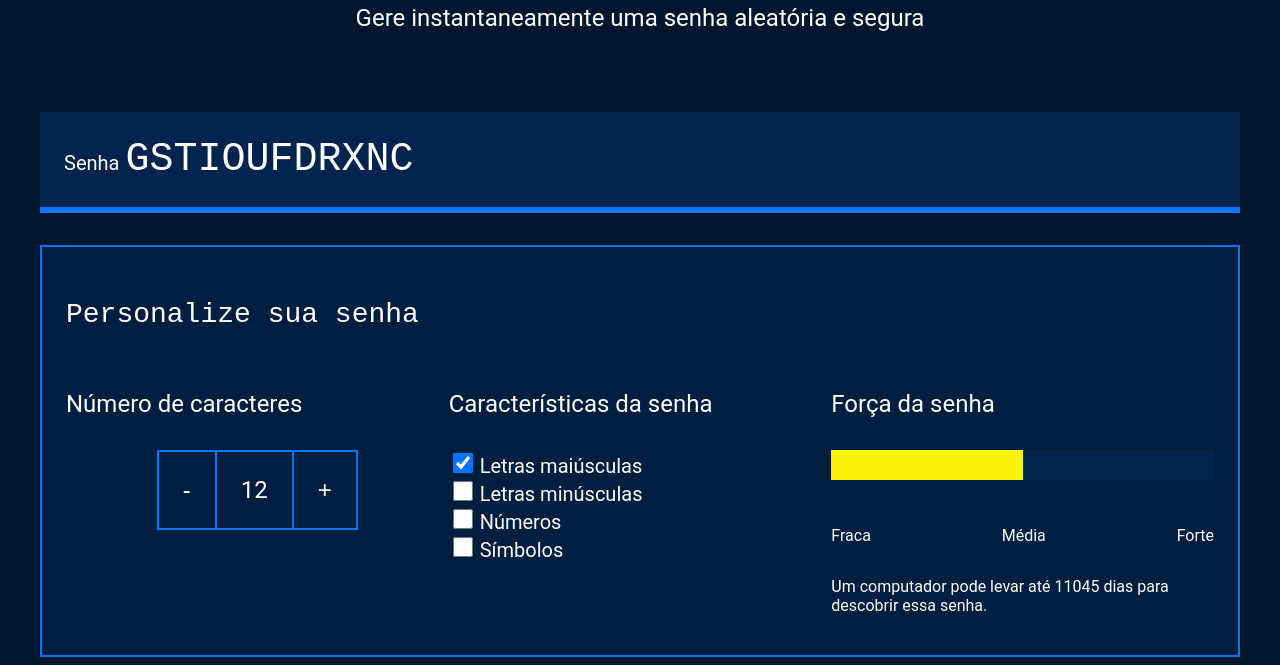
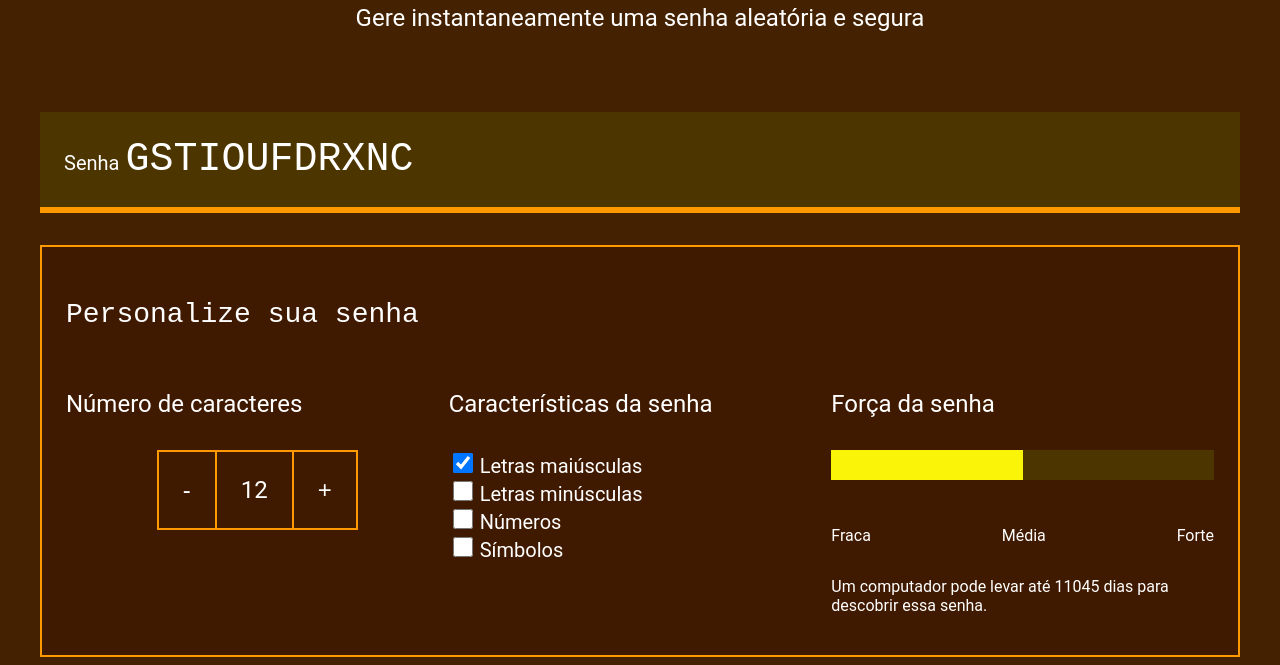
Before and after one commit to Pr0jet0X/senhaforte, a plain HTML site: page index.html in a window 1280 px wide. Shown: the part 208-873 px from the top of the page. Drawn offline with Linux system fonts and the light colour scheme; a web font is replaced by a local one.

Commit message:
Add files via upload

```diff
--- a/style.css
+++ b/style.css
@@ -2,10 +2,10 @@
 
 :root{
     --branquin: white;
-    --quinr-do-fundin: #00162E;
-    --fundo-senha: #00244D;
-    --fundo-texto: #001E40;
-    --bordinha: #0075FF;
+    --quinr-do-fundin: #442100;
+    --fundo-senha: #4d3500;
+    --fundo-texto: #401a00;
+    --bordinha: #ff9900;
     --roboto: 'Roboto', sans-serif;
     --roboto-mono: 'Roboto Mono', monospace;
 }
```
Also changed, not shown: index.html (+5 -0 lines), main.js (+8 -2 lines).
